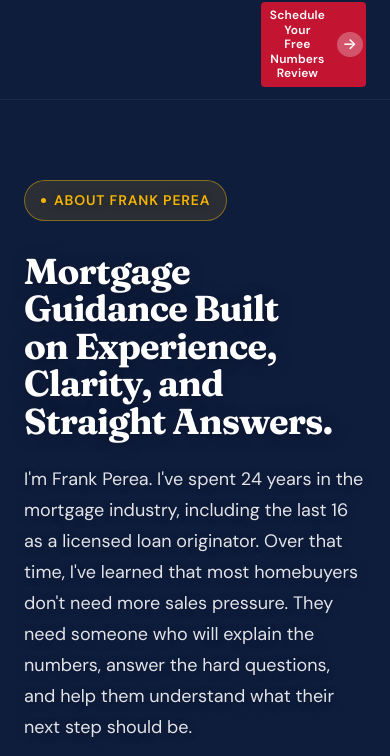
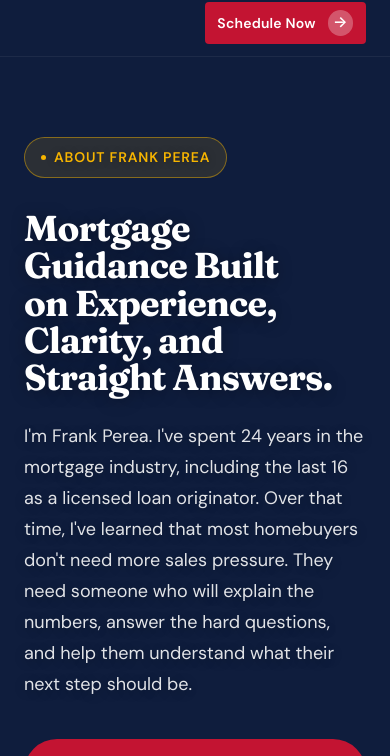
Before and after one commit to pereamtg/frank-perea-website, a plain HTML site: page about.html in a window 390 px wide. Shown: the part 111-867 px from the top of the page. Drawn offline with Linux system fonts and the light colour scheme.

Commit message:
Shorten mobile nav CTA to Schedule Now instead of wrapping to 4 lines

```diff
--- a/about.html
+++ b/about.html
@@ -44,7 +44,7 @@
         <div class="nav__right">
           <a href="tel:4328972299" class="nav__phone">432-897-2299</a>
           <a href="https://canopymortgage.nanolos.com/loan-application/#/config/start?organization=FrankPerea2549" class="nav__apply" target="_blank" rel="noopener">Ready to Apply</a>
-          <a href="/schedule" class="btn btn--primary">Schedule Your Free Numbers Review<span class="btn__arrow">→</span></a>
+          <a href="/schedule" class="btn btn--primary"><span class="btn__text-full">Schedule Your Free Numbers Review</span><span class="btn__text-short">Schedule Now</span><span class="btn__arrow">→</span></a>
         </div>
       </div>
     </div>
--- a/styles.css
+++ b/styles.css
@@ -158,6 +158,7 @@ button { font-family: inherit; cursor: pointer; }
   background: rgba(255,255,255,.28);
 }
 .btn--gold .btn__arrow { background: rgba(15,29,61,.16); }
+.btn__text-short { display: none; }
 
 .btn__icon {
   display: inline-flex;
@@ -1146,17 +1147,16 @@ button { font-family: inherit; cursor: pointer; }
   .hero__ctas       { flex-direction: column; }
   .btn              { white-space: normal; text-align: center; }
   .nav__inner       { height: auto; padding-block: var(--sp-3); flex-wrap: wrap; row-gap: var(--sp-3); }
-  .nav__right       { width: 100%; justify-content: flex-end; }
+  .nav__right       { margin-left: auto; }
   .nav__phone       { display: none; }
   .nav__right .btn  {
-    font-size: var(--fs-xs);
-    padding: .4rem .55rem;
-    white-space: normal;
-    text-align: center;
-    max-width: 105px;
-    line-height: 1.2;
+    font-size: var(--fs-sm);
+    padding: .5rem .8rem;
+    white-space: nowrap;
     border-radius: var(--radius);
   }
+  .nav__right .btn__text-full  { display: none; }
+  .nav__right .btn__text-short { display: inline; }
   .nav__links.open .nav__link {
     font-size: var(--fs-base);
     padding: 1rem 1.25rem;
```
Also changed, not shown: blog.html (+1 -1 lines), index.html (+1 -1 lines), schedule.html (+1 -1 lines).
